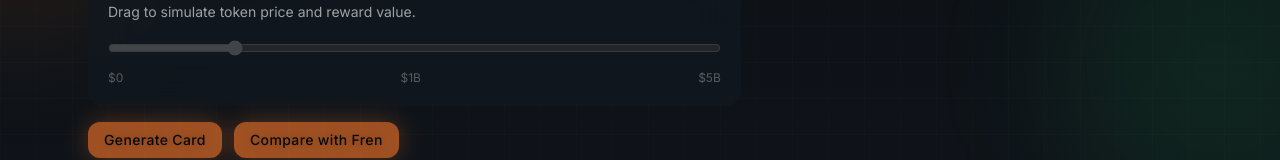
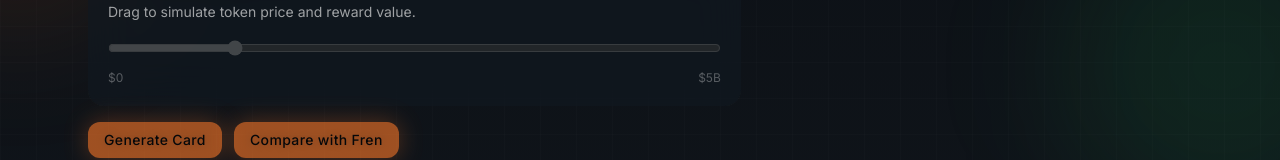
Before and after one commit to wicktg/yapium, a React (Create React App) app: page /p/hana/1 in a window 1280 px wide. Shown: the part 334-494 px from the top of the page. Built offline with nearby package versions, Linux system fonts and the light colour scheme; no server answers.

Commit message:
update v5

```diff
--- a/src/pages/ProjectHana.js
+++ b/src/pages/ProjectHana.js
@@ -240,7 +240,6 @@ export default function ProjectHana() {
               />
               <div className="mt-2 flex justify-between text-xs text-white/60">
                 <span>$0</span>
-                <span>$1B</span>
                 <span>$5B</span>
               </div>
             </div>
@@ -531,8 +530,6 @@ function CompareModal({ onClose, topicId, baseUser }) {
               </div>
             </>
           )}
-
-
 
           {state.error && (
             <div className="mt-4 text-center text-[#EF4444] text-sm">
```
